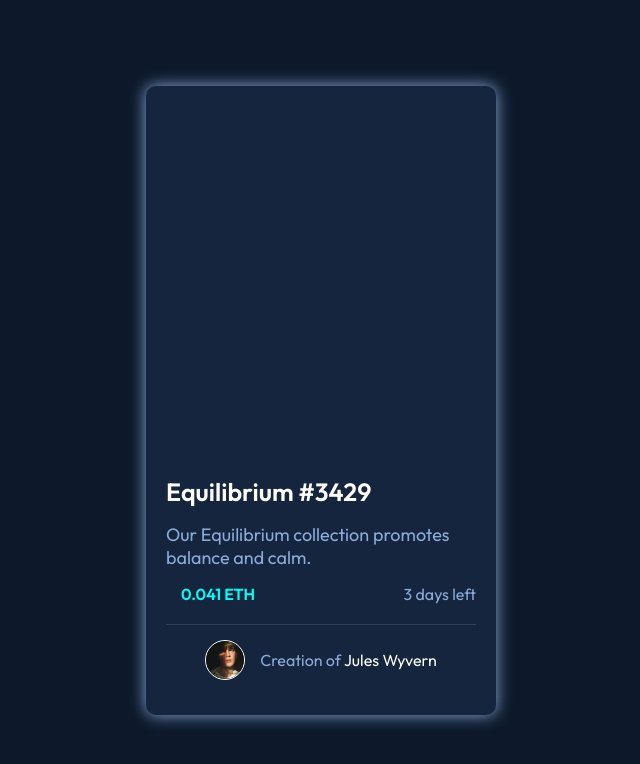
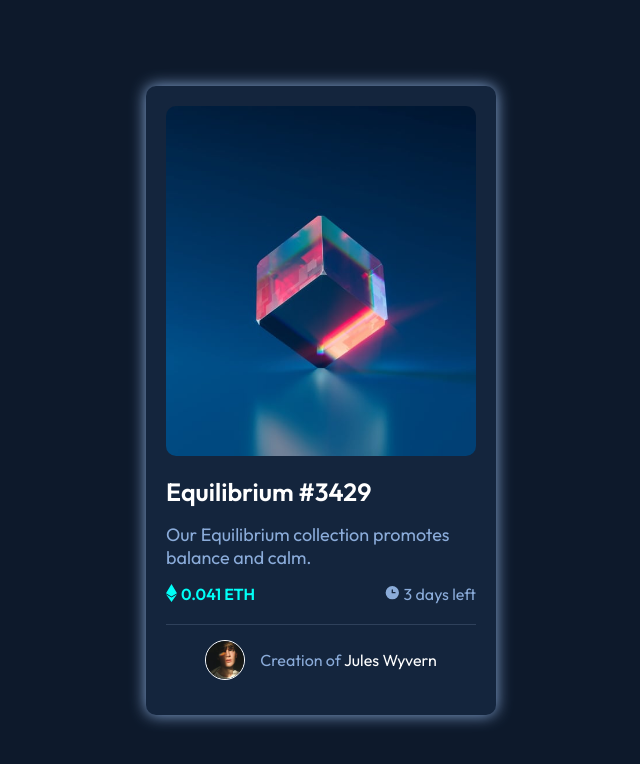
Before and after one commit to pablo-92/nft-preview-card-component-main, a plain HTML site: page index.html in a window 1280 px wide. Shown: the whole page, without its empty margins (319-959 px from the left). Drawn offline with Linux system fonts and the light colour scheme; the site is published under a folder, as on GitHub Pages, so addresses that start at the root find nothing.

Commit message:
Update style.css

```diff
--- a/style.css
+++ b/style.css
@@ -49,7 +49,7 @@ header {
 }
 
 .img {
-    background: url(/images/image-equilibrium.jpg) no-repeat;
+    background: url(./images/image-equilibrium.jpg) no-repeat;
     background-position: center;
     background-size: cover;
     width: 100%;
@@ -58,7 +58,7 @@ header {
 }
 
 .img:before {
-    content: url(/images/icon-view.svg);
+    content: url(./images/icon-view.svg);
     width: inherit;
     height: inherit;
     border-radius: inherit;
@@ -111,13 +111,13 @@ main h1 {
 }
 
 .price:before {
-    content: url(/images/icon-ethereum.svg);
+    content: url(./images/icon-ethereum.svg);
     width: 15px;
     height: 20px;
 }
 
 .time-left:before {
-    content: url(/images/icon-clock.svg);
+    content: url(./images/icon-clock.svg);
     width: 20px;
     height: 20px;
 }
```
